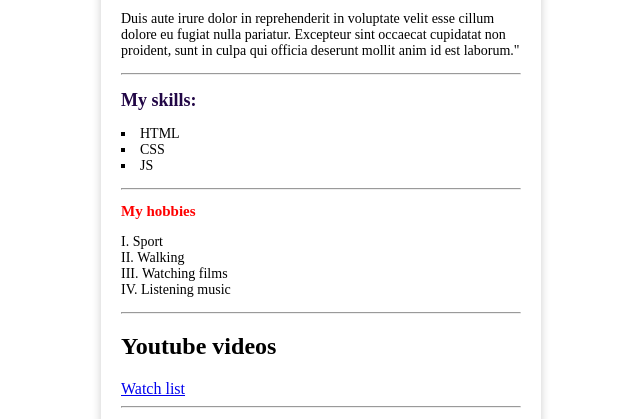
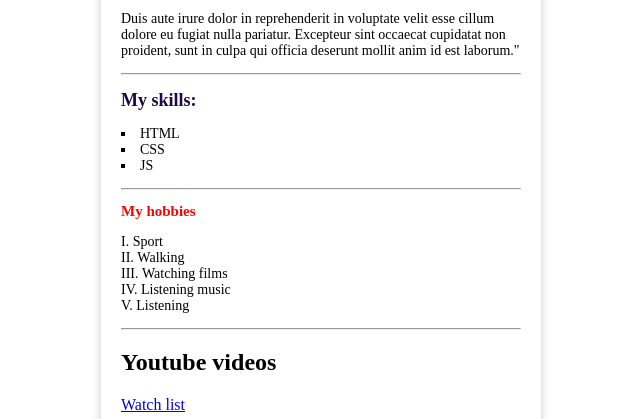
Before and after one commit to upagka/html-css, a plain HTML site: page index.html in a window 1280 px wide. Shown: the part 361-780 px from the top of the page, without its empty margins (319-959 px from the left). Drawn offline with Linux system fonts and the light colour scheme.

Commit message:
added new item to list

```diff
--- a/index.html
+++ b/index.html
@@ -38,6 +38,7 @@
             <li>Walking</li>
             <li>Watching films</li>
             <li>Listening music</li>
+            <li>Listening </li>
         </ol>
 
         <hr>
```
